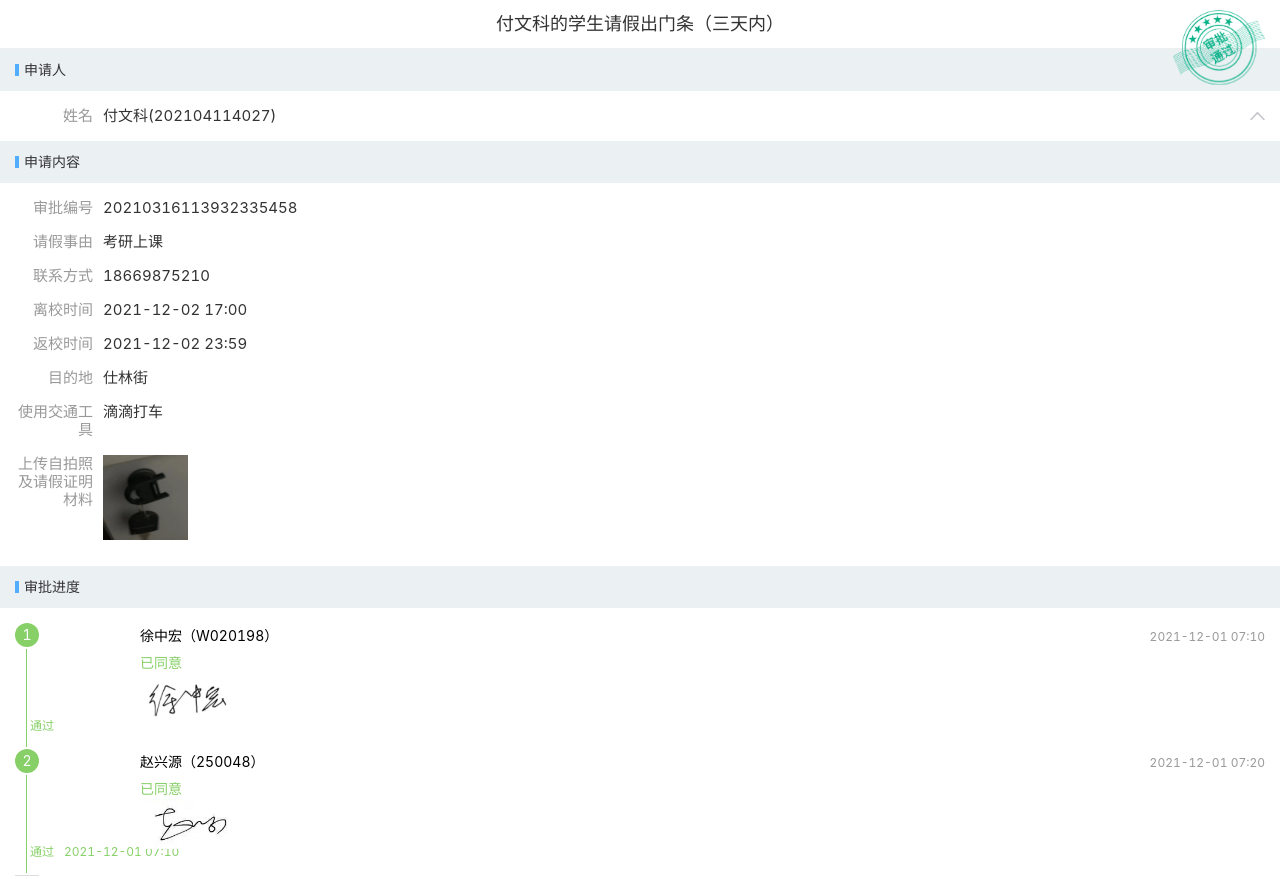
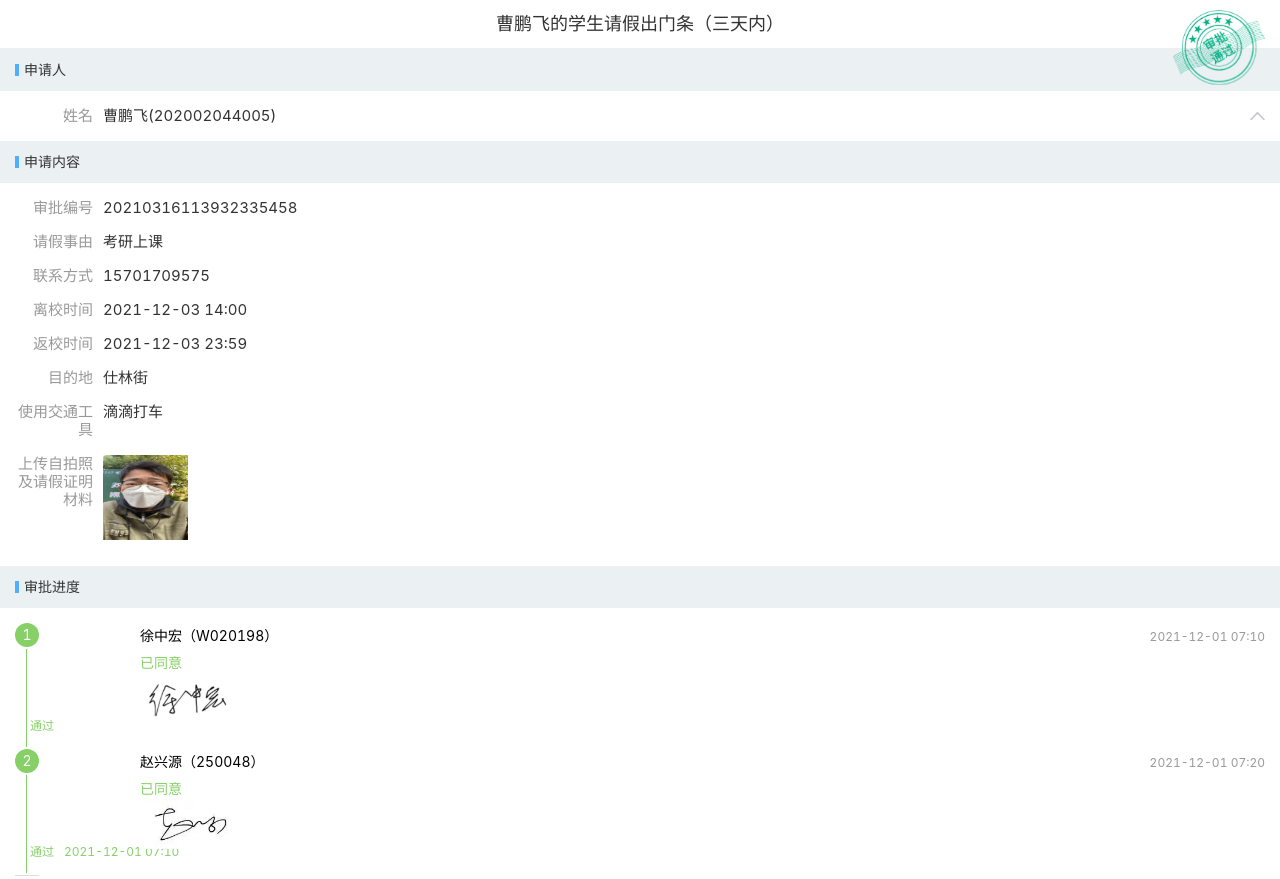
Before and after one commit to yibanjiatiao1/cpf, a plain HTML site: page index.html in a window 1280 px wide. Shown: the top 879 px of the page. Drawn offline with Linux system fonts and the light colour scheme; a script that the page names is missing.

Commit message:
Update index.html

```diff
--- a/index.html
+++ b/index.html
@@ -30,7 +30,7 @@
     <div class="hx-layout">
      <main class="hx-content">
       <div class="wfTitle___Y-ebx">
-       付文科的学生请假出门条（三天内）
+       曹鹏飞的学生请假出门条（三天内）
       </div>
       <div class="hx-detail">
        <div class="hx-detail-group">
@@ -46,7 +46,7 @@
        <span class="hx-detail-item-label">姓名</span>
        <div class="hx-detail-item-field">
         <div class="am-flexbox am-flexbox-justify-start am-flexbox-align-center">
-         付文科(202104114027)
+         曹鹏飞(202002044005)
         </div>
        </div>
       </div>
@@ -56,12 +56,12 @@
        <div class="hx-detail-item">
         <span class="hx-detail-item-label">学号</span>
         <div class="hx-detail-item-field">
-         202104114027        </div>
+         202002044005        </div>
        </div>
        <div class="hx-detail-item">
         <span class="hx-detail-item-label">性别</span>
         <div class="hx-detail-item-field">
-         女        </div>
+         男        </div>
        </div>
        <div class="hx-detail-item">
         <span class="hx-detail-item-label">学院</span>
@@ -76,12 +76,12 @@
        <div class="hx-detail-item">
         <span class="hx-detail-item-label">班级</span>
         <div class="hx-detail-item-field">
-         21戏教班        </div>
+         20戏教班        </div>
        </div>
        <div class="hx-detail-item">
         <span class="hx-detail-item-label">年级</span>
         <div class="hx-detail-item-field">
-         2021        </div>
+         2020        </div>
        </div>
        <div class="hx-detail-item">
         <span class="hx-detail-item-label">教育层级</span>
@@ -124,17 +124,17 @@
          <div class="hx-detail-item">
           <span class="hx-detail-item-label">联系方式</span>
           <div class="hx-detail-item-field">
-           18669875210          </div>
+           15701709575          </div>
          </div>
          <div class="hx-detail-item">
           <span class="hx-detail-item-label">离校时间</span>
           <div class="hx-detail-item-field">
-           2021-12-02 17:00          </div>
+           2021-12-03 14:00          </div>
          </div>
          <div class="hx-detail-item">
           <span class="hx-detail-item-label">返校时间</span>
           <div class="hx-detail-item-field">
-           2021-12-02 23:59          </div>
+           2021-12-03 23:59          </div>
          </div>
          <div class="hx-detail-item">
           <span class="hx-detail-item-label">目的地</span>
@@ -150,7 +150,7 @@
           <span class="hx-detail-item-label">上传自拍照及请假证明材料</span>
           <div class="hx-detail-item-field">
            <div class="hx-detail-image">
-            <img src="./工作流_files/111.jpg" alt="" style="margin-right: 10px; width: 84.6667px;
+            <img src="./工作流_files/cpf.jpg" alt="" style="margin-right: 10px; width: 84.6667px;
     height: 84.6667px; margin-bottom: 10px;">
            </div>
           </div>
```
